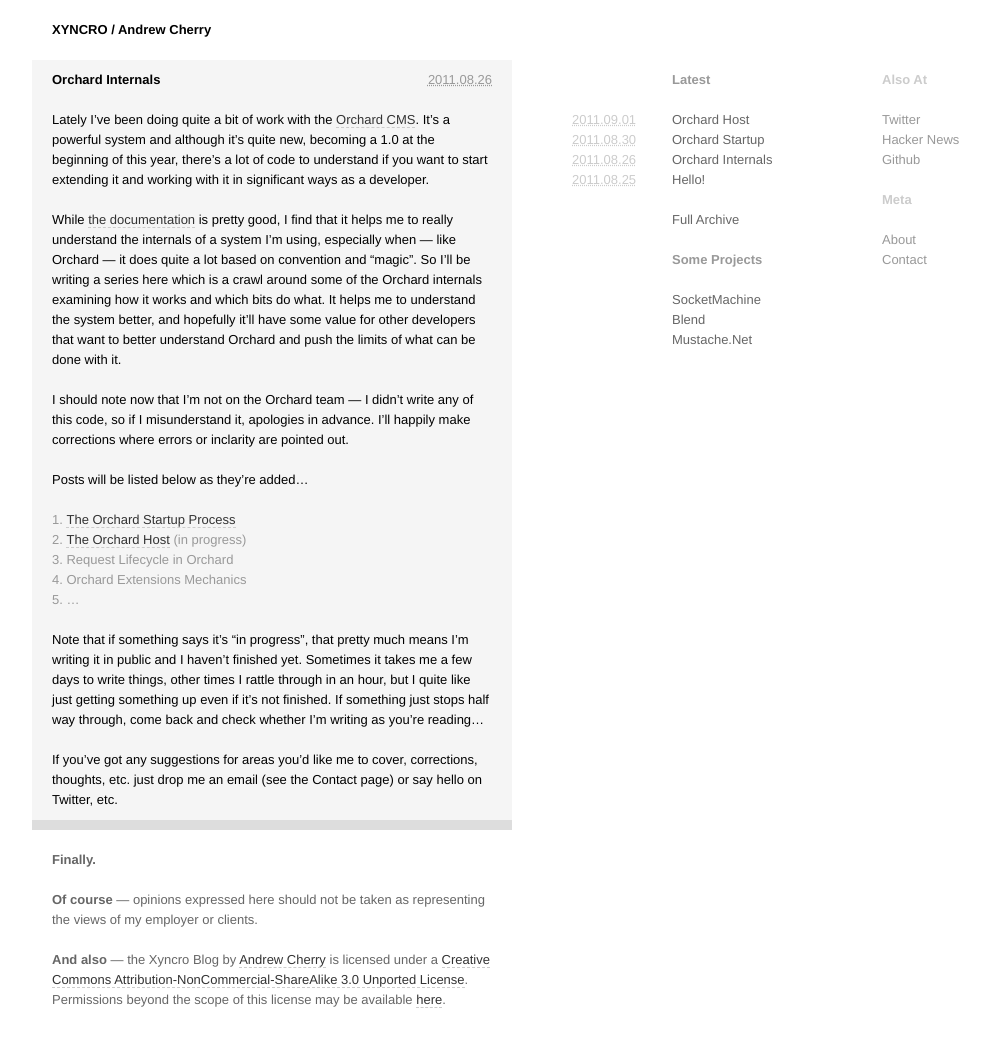
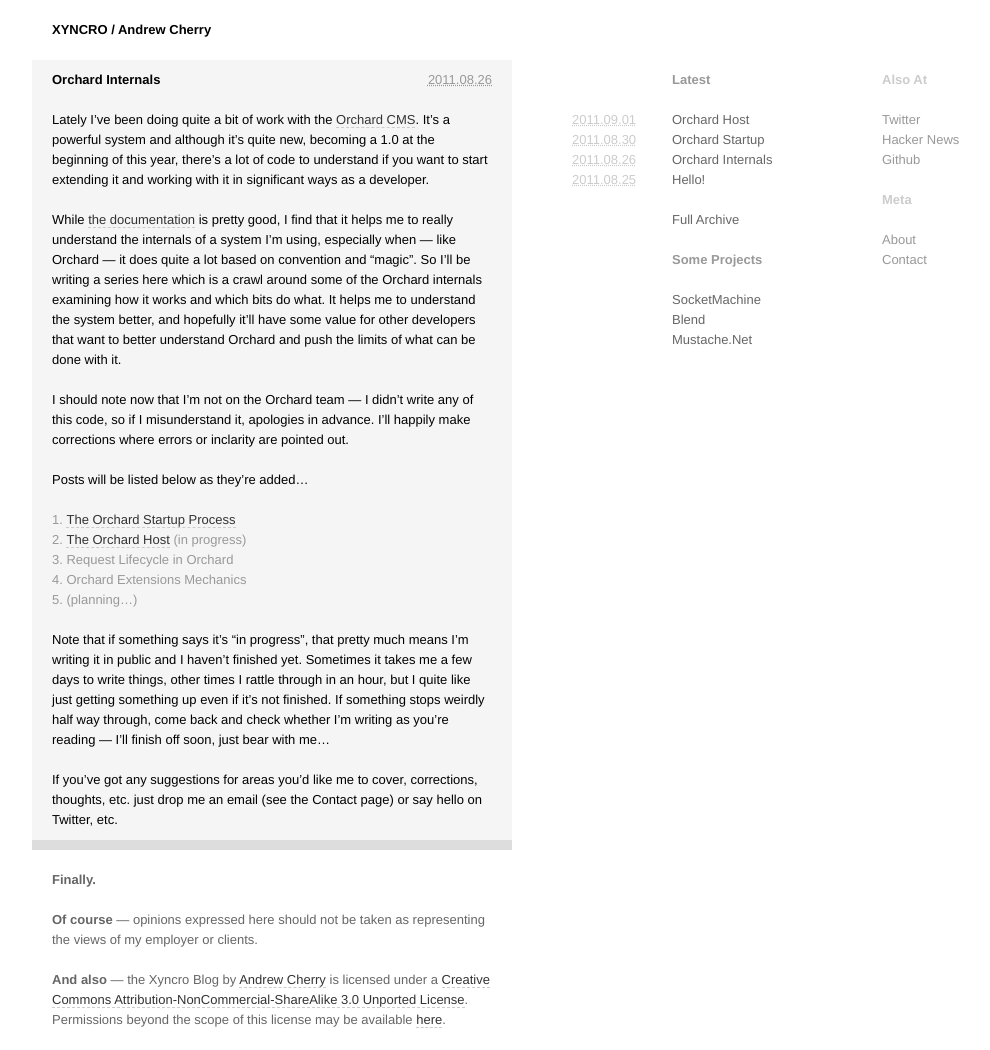
Before and after one commit to kolektiv/kolektiv.github.io, a Jekyll site: the page built from _posts/2011-08-26-orchard-internals-series.md, in a window 1280 px wide. Shown: the whole page, without its empty margins (18-1008 px from the left). Built offline with Jekyll 4.4.1, drawn with Linux system fonts in a browser that asks for light colours.

Commit message:
general post editing

```diff
--- a/_posts/2011-08-26-orchard-internals-series.md
+++ b/_posts/2011-08-26-orchard-internals-series.md
@@ -17,9 +17,9 @@
 2. [The Orchard Host][Orchard Host] (in progress)
 3. Request Lifecycle in Orchard
 4. Orchard Extensions Mechanics
-5. ...
+5. (planning...)
 
-Note that if something says it's "in progress", that pretty much means I'm writing it in public and I haven't finished yet. Sometimes it takes me a few days to write things, other times I rattle through in an hour, but I quite like just getting something up even if it's not finished. If something just stops half way through, come back and check whether I'm writing as you're reading...
+Note that if something says it's "in progress", that pretty much means I'm writing it in public and I haven't finished yet. Sometimes it takes me a few days to write things, other times I rattle through in an hour, but I quite like just getting something up even if it's not finished. If something stops weirdly half way through, come back and check whether I'm writing as you're reading &mdash; I'll finish off soon, just bear with me...
 
 If you've got any suggestions for areas you'd like me to cover, corrections, thoughts, etc. just drop me an email (see the Contact page) or say hello on Twitter, etc.
 
```
